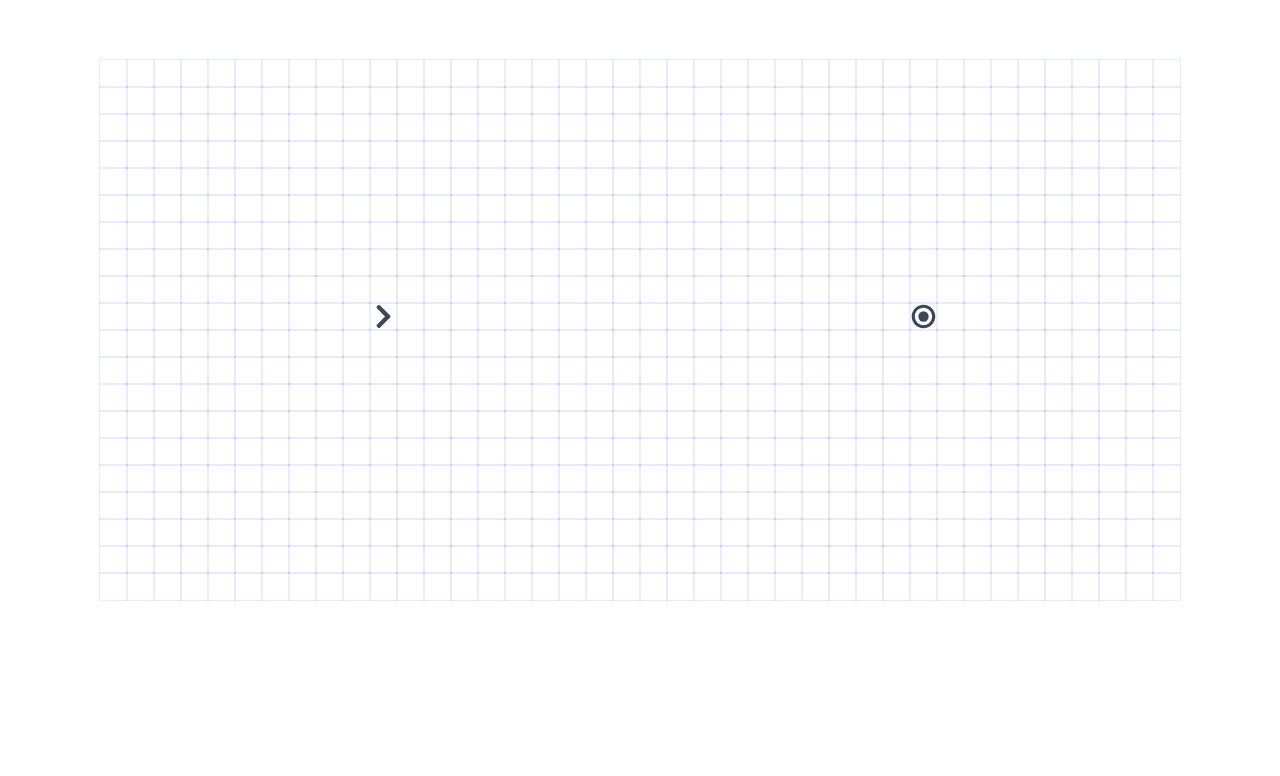
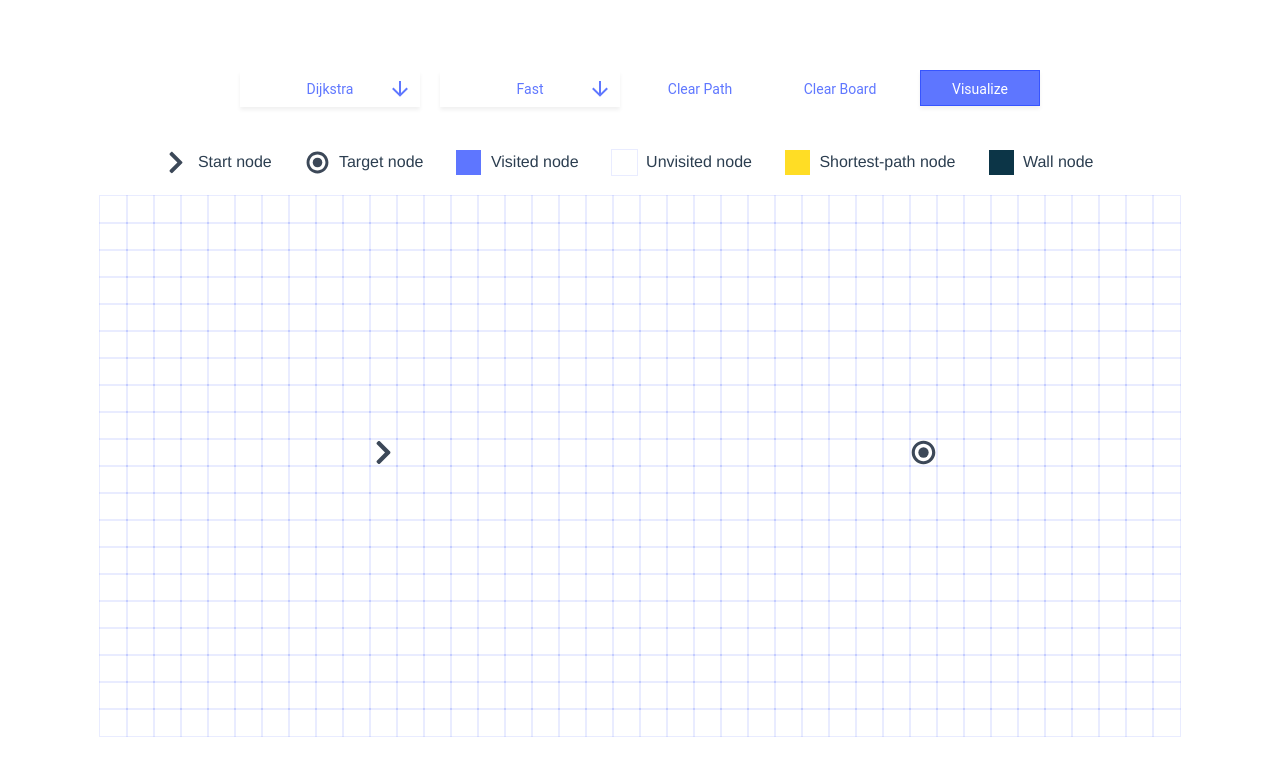
Before and after one commit to vscav/pathfinding-visualizer-vue-ts, a Vue app: page / in a window 1280 px wide. Shown: the top 776 px of the page. Built offline with nearby package versions, Linux system fonts and the light colour scheme; the HTML template or start-up script is replaced by a standard one.

Commit message:
Legend and Toolbar components

```diff
--- /dev/null
+++ b/src/components/PathfindingVisualizer/Legend/Legend.vue
@@ -0,0 +1,59 @@
+<template>
+  <div class="legend">
+    <ul>
+      <li>
+        <div class="node-start"></div>
+        Start node
+      </li>
+      <li>
+        <div class="node-finish"></div>
+        Target node
+      </li>
+      <li>
+        <div class="node-visited"></div>
+        Visited node
+      </li>
+      <li>
+        <div class="node"></div>
+        Unvisited node
+      </li>
+      <li>
+        <div class="node-shortest-path"></div>
+        Shortest-path node
+      </li>
+      <li>
+        <div class="node-wall"></div>
+        Wall node
+      </li>
+    </ul>
+  </div>
+</template>
+
+<script lang="ts">
+import { Vue } from "vue-property-decorator";
+
+export default class Legend extends Vue {}
+</script>
+
+<style>
+.legend {
+  margin-bottom: 25px;
+}
+ul {
+  margin-bottom: 15px;
+  padding-inline-start: 0;
+}
+ul > li {
+  display: inline-block;
+  list-style: none;
+  padding: 0 28px 0 0;
+}
+ul > li > div {
+  width: 25px;
+  height: 25px;
+  display: inline-block;
+  position: relative;
+  top: 7.5px;
+  margin: 0 5px;
+}
+</style>
--- a/src/components/PathfindingVisualizer/PathfindingVisualizer.vue
+++ b/src/components/PathfindingVisualizer/PathfindingVisualizer.vue
@@ -12,6 +12,8 @@
       <p>{{ description }}</p>
     </div>
     <p v-if="performance">Execution time : {{ performance }} ms</p> -->
+    <Toolbar />
+    <Legend />
     <table class="board">
       <tbody>
         <tr v-for="(row, rowIndex) in grid" v-bind:key="rowIndex">
@@ -36,7 +38,9 @@
 
 <script lang="ts">
 import { Component, Vue } from "vue-property-decorator";
+import Legend from "@/components/PathfindingVisualizer/Legend/Legend.vue";
 import Node from "@/components/PathfindingVisualizer/Node/Node.vue";
+import Toolbar from "@/components/PathfindingVisualizer/Toolbar/Toolbar.vue";
 
 type NodeObject = {
   col: number;
@@ -54,7 +58,9 @@ type NodeObject = {
 
 @Component({
   components: {
+    Legend,
     Node,
+    Toolbar,
   },
 })
 export default class PathfindingVisualizer extends Vue {
@@ -138,7 +144,7 @@ export default class PathfindingVisualizer extends Vue {
     return newGrid;
   }
 
-  getNewGridWithStartNodeCleaned(
+  public getNewGridWithStartNodeCleaned(
     grid: Array<Array<NodeObject>>,
     row: number,
     col: number
@@ -153,7 +159,7 @@ export default class PathfindingVisualizer extends Vue {
     return newGrid;
   }
 
-  getNewGridWithFinishNodeUpdated(
+  public getNewGridWithFinishNodeUpdated(
     grid: Array<Array<NodeObject>>,
     row: number,
     col: number
@@ -168,7 +174,7 @@ export default class PathfindingVisualizer extends Vue {
     return newGrid;
   }
 
-  getNewGridWithFinishNodeCleaned(
+  public getNewGridWithFinishNodeCleaned(
     grid: Array<Array<NodeObject>>,
     row: number,
     col: number
--- /dev/null
+++ b/src/components/PathfindingVisualizer/Toolbar/Toolbar.vue
@@ -0,0 +1,74 @@
+<template>
+  <div class="toolbar">
+    <VDropdown
+      :type="'algorithm'"
+      :placeholder="'Pathfinding algorithm'"
+      :options="algorithms"
+      @interface="updateAlgorithm"
+    />
+    <VDropdown
+      :type="'speed'"
+      :placeholder="'Visualization speed'"
+      :options="speeds"
+      @interface="updateSpeed"
+    />
+    <VButton @clicked="clearPath" :flat="true">
+      Clear Path
+    </VButton>
+    <VButton @clicked="clearBoard" :flat="true">
+      Clear Board
+    </VButton>
+    <VButton @clicked="visualize" :primary="true">
+      Visualize
+    </VButton>
+  </div>
+</template>
+
+<script lang="ts">
+import { Component, Emit, Vue } from "vue-property-decorator";
+
+import VButton from "../../UI/VButton.vue";
+import VDropdown from "../../UI/VDropdown.vue";
+
+@Component({
+  components: {
+    VButton,
+    VDropdown,
+  },
+})
+export default class Toolbar extends Vue {
+  private speeds: Array<string> = ["Fast", "Average", "Slow"];
+  private algorithms: Array<string> = ["Dijkstra", "A*"];
+
+  @Emit("clear-path")
+  clearPath() {
+    this.$emit("clear-path");
+  }
+
+  @Emit("clear-board")
+  clearBoard() {
+    this.$emit("clear-board");
+  }
+
+  @Emit("visualize")
+  visualize() {
+    this.$emit("visualize");
+  }
+
+  @Emit("update-algorithm")
+  updateAlgorithm(name: string) {
+    this.$emit("update-algorithm", name);
+  }
+
+  @Emit("update-speed")
+  updateSpeed(type: string) {
+    this.$emit("update-speed", type);
+  }
+}
+</script>
+
+<style>
+.toolbar {
+  margin-bottom: 25px;
+}
+</style>
--- /dev/null
+++ b/src/components/UI/VDropdown.vue
@@ -0,0 +1,127 @@
+<template>
+  <div class="vue-select" @click="toggleDropdown">
+    <span class="selected-option">
+      {{ currentPlaceholder }}
+      <svg width="24" height="24" viewBox="0 0 24 24">
+        <path
+          d="M11,4H13V16L18.5,10.5L19.92,11.92L12,19.84L4.08,11.92L5.5,10.5L11,16V4Z"
+        ></path>
+      </svg>
+    </span>
+    <transition name="slide">
+      <div class="dropdown-options-container" v-show="showDropdown">
+        <div
+          class="dropdown-options"
+          v-for="option in options"
+          :class="{ selected: option === selected }"
+          :key="option"
+        >
+          <div class="dropdown-options--cell" @click="selectOption(option)">
+            <span class="option-text">{{ option }}</span>
+          </div>
+        </div>
+      </div>
+    </transition>
+  </div>
+</template>
+
+<script lang="ts">
+import { Emit, Prop, Vue, Component } from "vue-property-decorator";
+@Component
+export default class VDropdown extends Vue {
+  @Prop({ required: true, type: String, default: "Item type" })
+  readonly type!: string;
+  @Prop({ required: true, type: Array, default: [] })
+  readonly options!: Array<string>;
+  @Prop({ required: false, type: String, default: "Select from the dropdown" })
+  readonly placeholder!: string;
+
+  private currentPlaceholder: string = this.placeholder;
+  private selected = "Select an option";
+  private showDropdown = false;
+
+  mounted() {
+    console.log(this.options, this.showDropdown);
+    this.currentPlaceholder = this.options[0];
+    this.selected = this.options[0];
+  }
+
+  public toggleDropdown(): void {
+    this.showDropdown = !this.showDropdown;
+  }
+
+  @Emit("interface")
+  public selectOption(option: string): void {
+    this.selected = option;
+    this.currentPlaceholder = option;
+    this.$emit("interface", this.selected);
+  }
+}
+</script>
+
+<style>
+.vue-select {
+  width: 180px;
+  background-color: #fff;
+  display: inline-block;
+  margin: 10px;
+  cursor: pointer;
+  user-select: none;
+  box-shadow: 0 3px 4px 0 rgba(0, 0, 0, 0.06);
+  border: none;
+  color: rgba(41, 73, 255, 0.75);
+  font: 14px/36px "Roboto", sans-serif !important;
+  transition: all 200ms linear;
+}
+.vue-select .selected-option {
+  white-space: nowrap;
+  text-overflow: ellipsis;
+  display: inline-block;
+  width: 100%;
+  position: relative;
+  box-sizing: border-box;
+  transition: all 200ms linear;
+}
+.vue-select .selected-option:hover {
+  color: rgba(41, 73, 255, 0.4);
+}
+.vue-select .selected-option:hover svg {
+  fill: rgba(41, 73, 255, 0.4);
+}
+.vue-select .selected-option svg {
+  fill: rgba(41, 73, 255, 0.75);
+  position: absolute;
+  right: 8px;
+  top: 50%;
+  transform: translateY(-50%);
+  transition: fill 300ms linear;
+}
+.vue-select .selected-option svg:hover {
+  fill: rgba(41, 73, 255, 0.4);
+}
+.dropdown-options-container {
+  overflow-y: scroll;
+}
+.dropdown-options--cell {
+  user-select: none;
+  white-space: nowrap;
+  overflow: hidden;
+  text-overflow: ellipsis;
+}
+.dropdown-options--cell:hover {
+  background-color: rgba(41, 73, 255, 0.04);
+  border: none;
+}
+.dropdown-options.selected .dropdown-options--cell {
+  background-color: rgba(41, 73, 255, 0.04);
+  border: none;
+}
+.slide-enter-active,
+.slide-leave-active {
+  transition: height 150ms ease;
+}
+.slide-enter,
+.slide-leave-to {
+  height: 0px;
+}
+</style>
```
